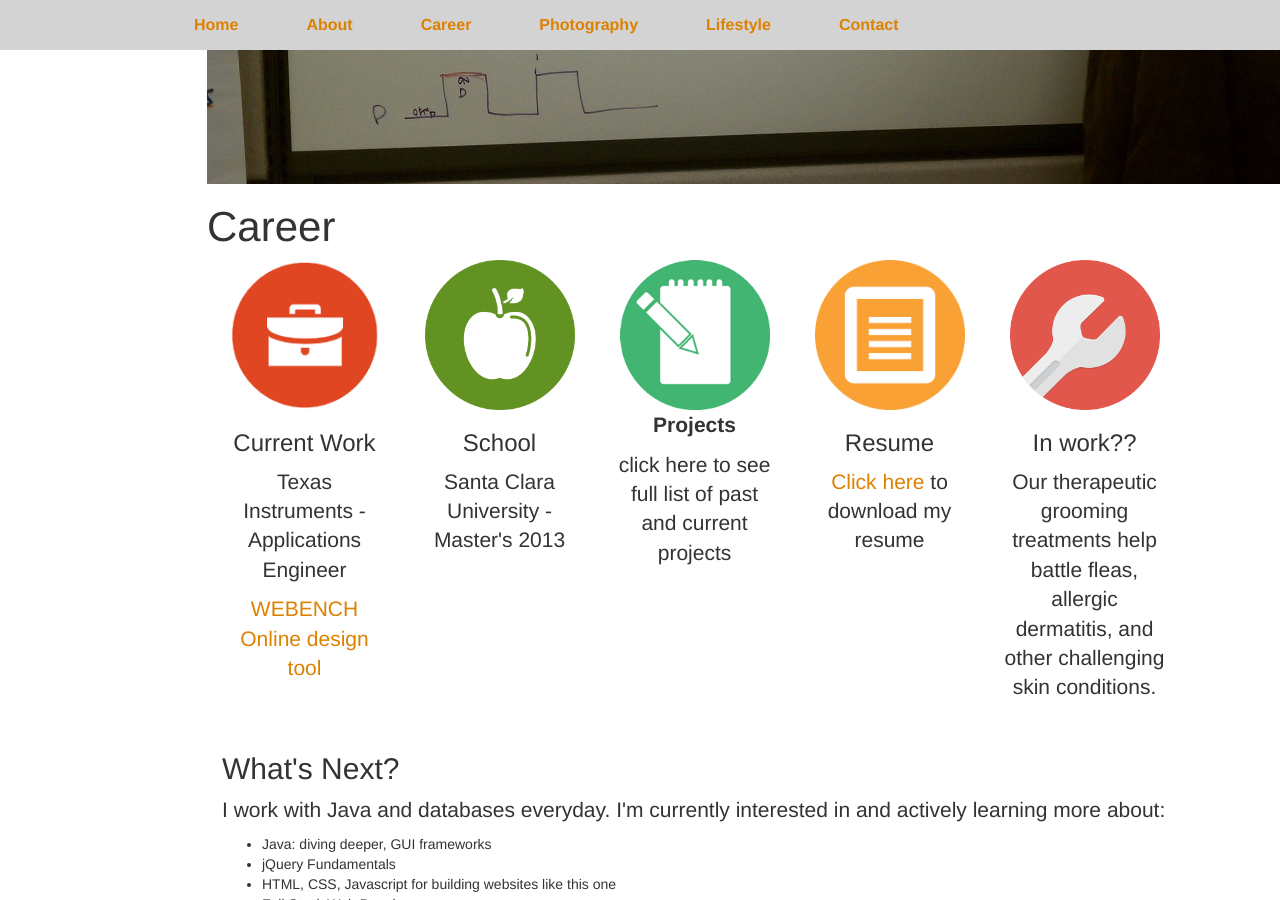
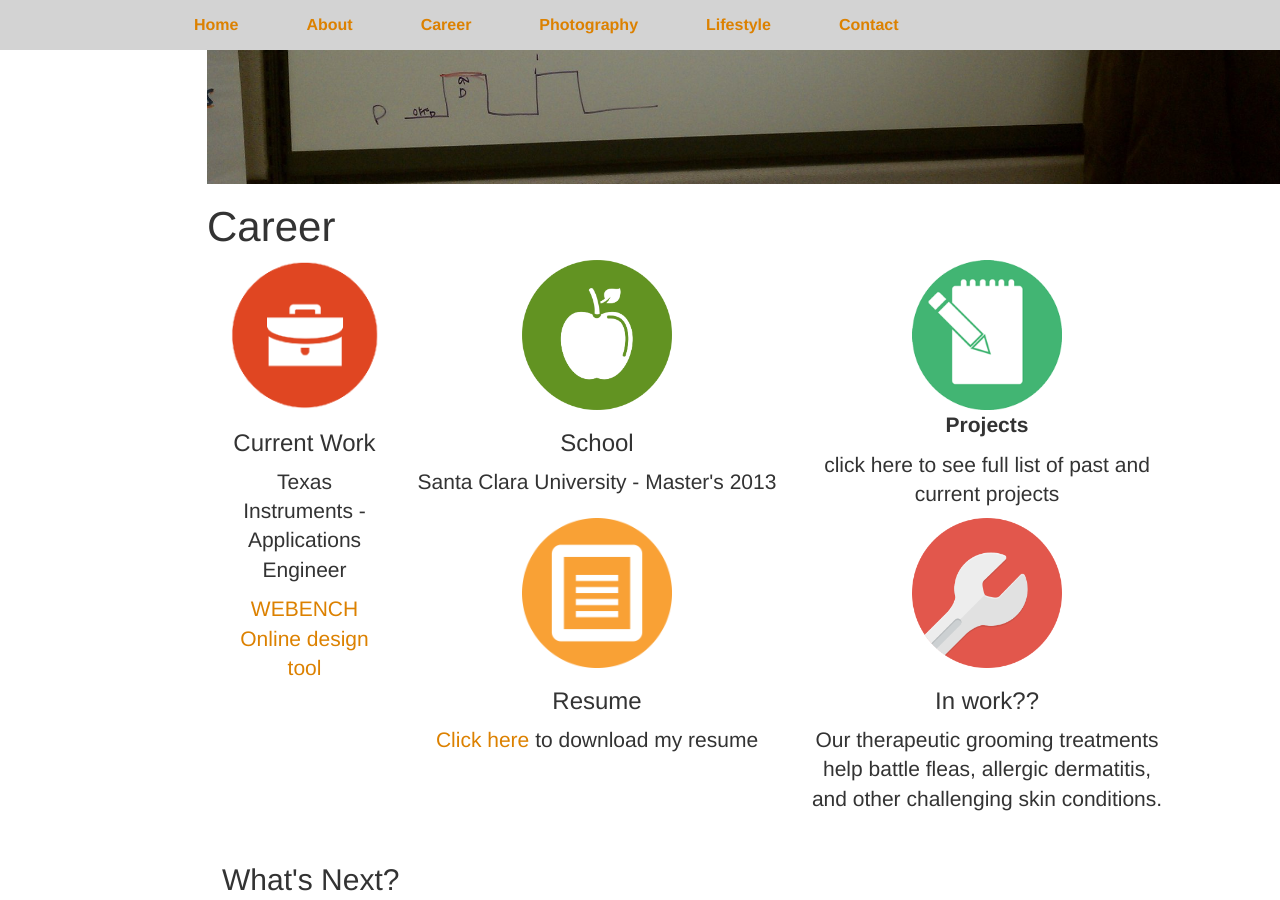
Before and after one commit to itsonlyjaz/itsonlyjaz.github.io, a Jekyll site: the page built from career/index.html, in a window 1280 px wide and 900 px high, scrolled down 396 px. Built offline with Jekyll 4.4.1, drawn with Linux system fonts in a browser that asks for light colours.

Commit message:
Update index.html

```diff
--- a/career/index.html
+++ b/career/index.html
@@ -24,25 +24,25 @@
         </section>
 
 
-       <section class="col-sm-6 col-sm-4 col-lg-2">
+       <section class="col-sm-12 col-sm-8 col-lg-4">
             <img class="icon" src="education.png" alt="Icon">
             <h3>School</h3>
             <p>Santa Clara University - Master's 2013</p>
         </section>
 
-        <section class="col-sm-6 col-sm-4 col-lg-2">
+        <section class="col-sm-12 col-sm-8 col-lg-4">
             <img class="icon" src="project.png" alt="Icon">
            <p><strong>Projects</strong>
             <p>click here to see full list of past and current projects</p>
         </section>
 
-       <section class="col-sm-6 col-sm-4 col-lg-2">
+       <section class="col-sm-12 col-sm-8 col-lg-4">
             <a href="jlivingston_resume.pdf" target="_blank"><img class="icon" src="resume.png" alt="Icon"></a>
             <h3>Resume</h3>
             <p><a href="jlivingston_resume.pdf" target="_blank">Click here</a> to download my resume</p>
         </section>
 
-       <section class="col-sm-6 col-sm-4 col-lg-2">
+       <section class="col-sm-12 col-sm-8 col-lg-4">
             <img class="icon" src="inwork.png" alt="Icon">
             <h3>In work??</h3>
             <p>Our therapeutic grooming treatments help battle fleas, allergic dermatitis, and other challenging skin conditions.</p>
```
